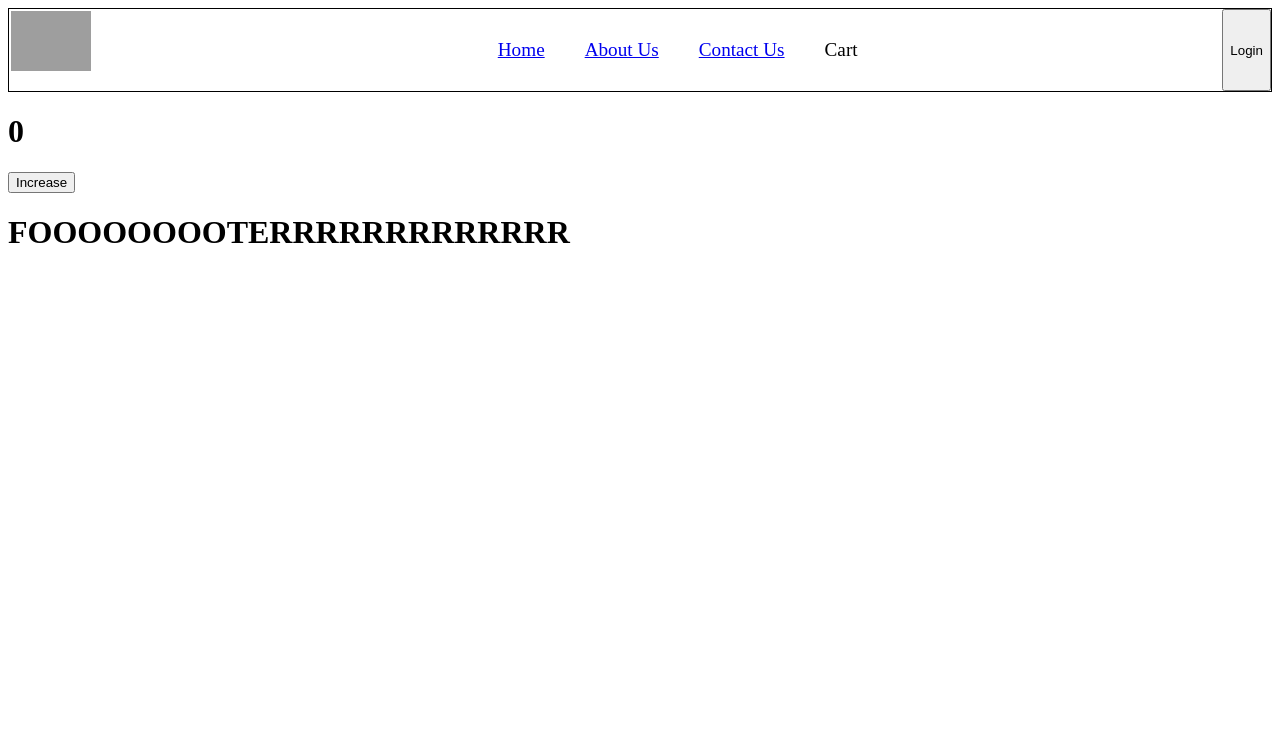
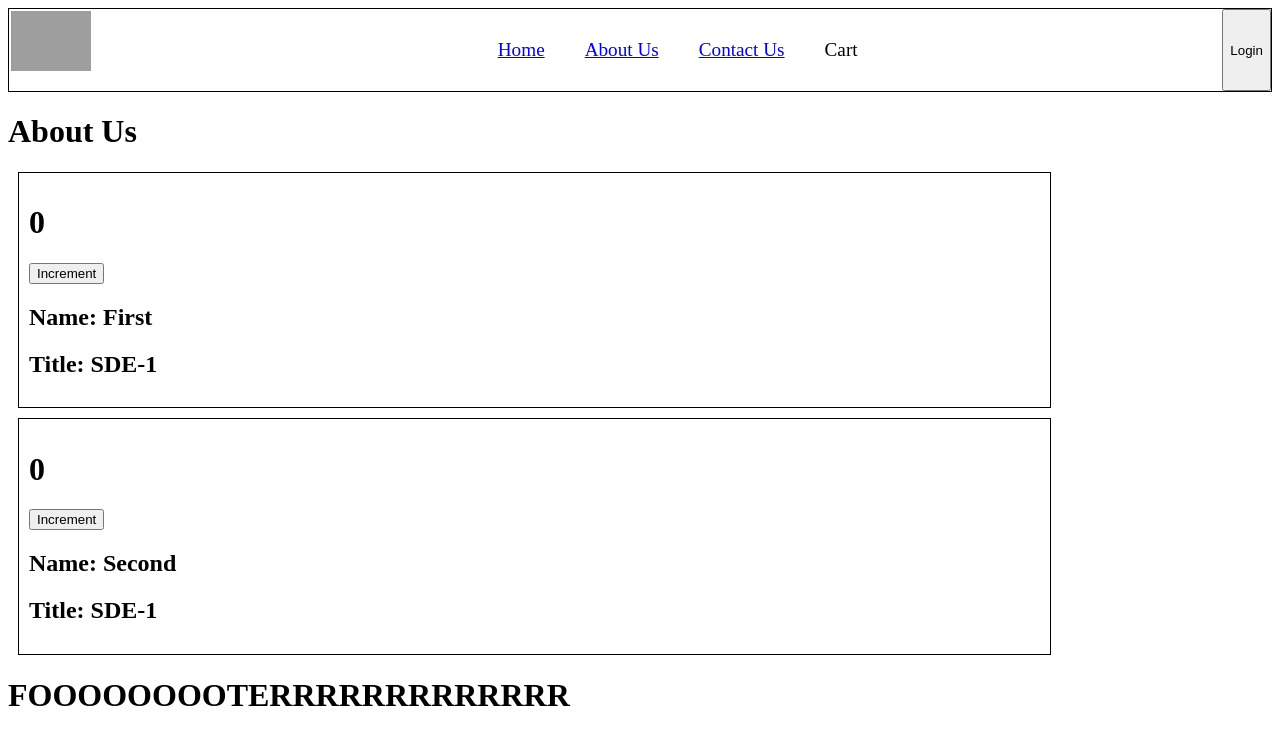
Before and after one commit to SagarikaJaiswal/Food-App, a React (Vite) app: page /about in a window 1280 px wide. Shown: the top 744 px of the page. Built offline with nearby package versions, Linux system fonts and the light colour scheme; grey boxes are pictures that could not be loaded.

Commit message:
class based component lifecycle

```diff
--- a/src/components/About.jsx
+++ b/src/components/About.jsx
@@ -14,26 +14,18 @@ import UserClass from "./UserClass";
 class About extends React.Component {
   constructor(props) {
     super(props);
-
-    this.state = {
-      count1: 0,
-      count2: 0,
-    };
+    console.log("Parent Constructor");
   }
-
+  componentDidMount() {
+    console.log("Parent componentDidMount");
+  }
   render() {
+    console.log("Parent render");
     return (
       <>
-        <h1>{this.state.count1}</h1>
-        <button
-          onClick={() =>
-            this.setState({
-              count1: this.state.count1 + 1,
-            })
-          }
-        >
-          Increase
-        </button>
+        <h1>About Us</h1>
+        <UserClass name={"First"} title={"SDE"} />
+        <UserClass name={"Second"} title={"SDE"} />
       </>
     );
   }
--- a/src/components/UserClass.jsx
+++ b/src/components/UserClass.jsx
@@ -2,13 +2,23 @@ import React from "react";
 
 class UserClass extends React.Component {
   constructor(props) {
-    super();
-    console.log(props);
-    console.log(this.props);
+    super(props);
+    this.state = {
+      count: 0,
+    };
+    console.log(this.props.name + " Child Constructor");
+  }
+  componentDidMount() {
+    console.log(this.props.name + " Child componentDidMount");
   }
   render() {
+    console.log(this.props.name + " Child Render");
     return (
       <div className="user-class">
+        <h1>{this.state.count}</h1>
+        <button onClick={() => this.setState({ count: this.state.count + 1 })}>
+          Increment
+        </button>
         <h2>Name: {this.props.name}</h2>
         <h2>Title: SDE-1</h2>
       </div>
```
